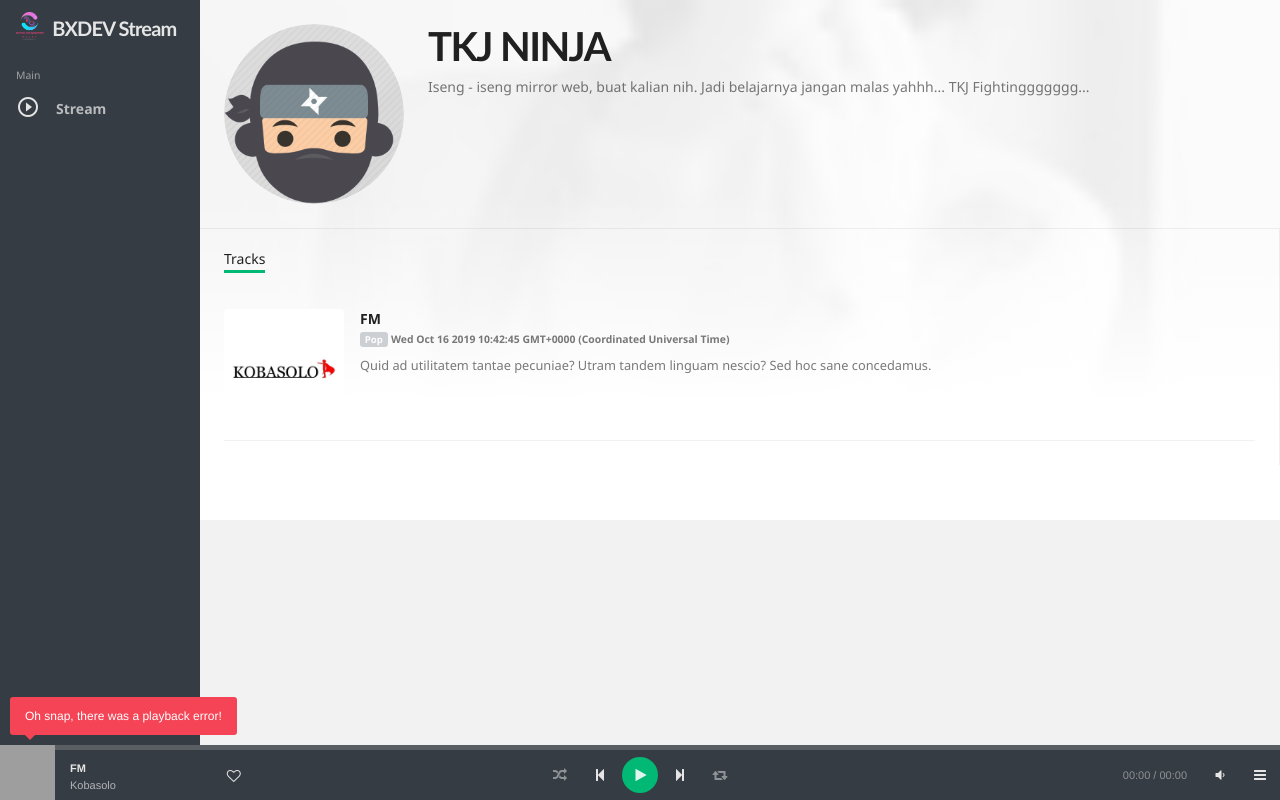
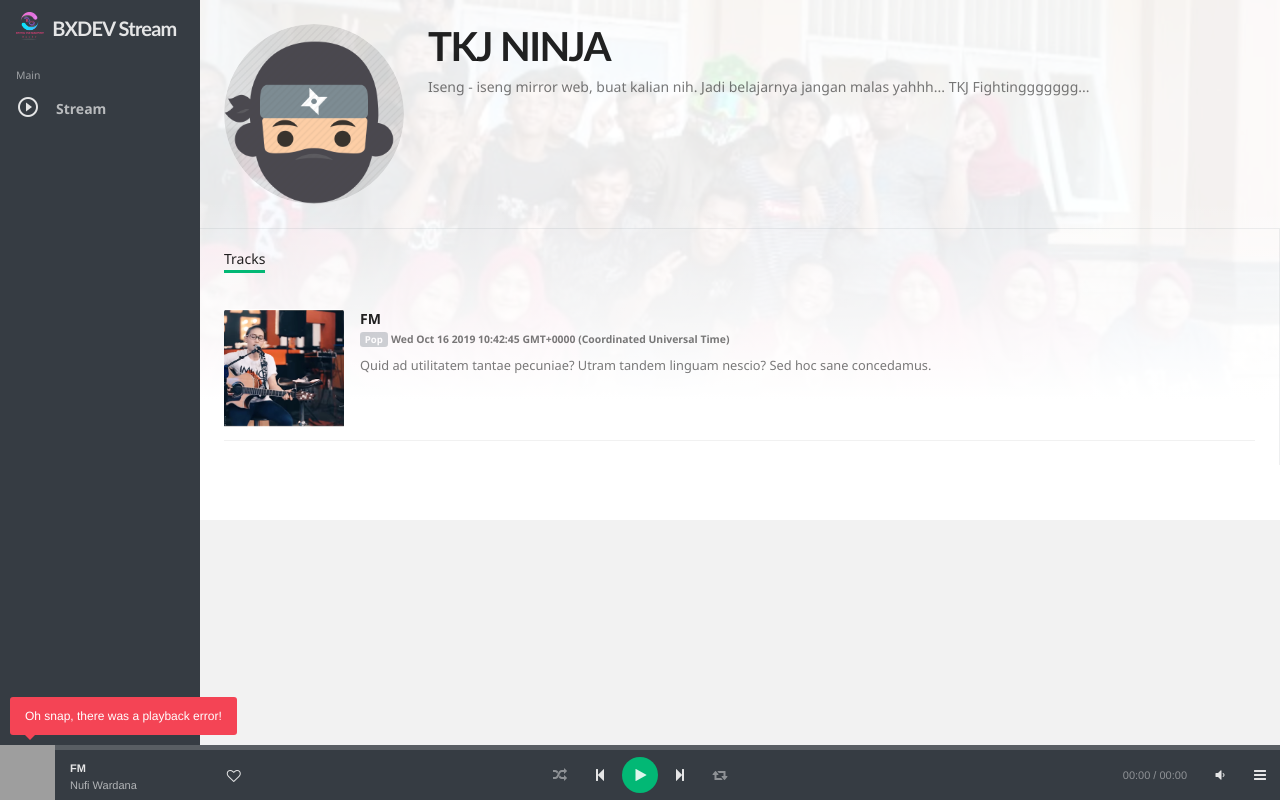
Before and after one commit to basribasren/bxdev-radio-flatfull, a CodeIgniter app: page /bxdev-radio-flatfull/ in a window 1280 px wide. Run offline with CodeIgniter, Linux system fonts and the light colour scheme; some libraries are stand-ins or nearby versions; grey boxes are pictures that could not be loaded.

Commit message:
first commit

```diff
--- a/application/config/config.php
+++ b/application/config/config.php
@@ -23,7 +23,7 @@ defined('BASEPATH') OR exit('No direct script access allowed');
 | a PHP script and you can easily do that on your own.
 |
 */
-// $config['base_url'] = 'localhost/bxdev-radio-flatfull/';
+// $config['base_url'] = 'http://localhost/bxdev-radio-flatfull/';
 $config['base_url'] = 'https://rusuh.herokuapp.com/';
 
 /*
--- a/application/views/component/profile/profile.tracklist.php
+++ b/application/views/component/profile/profile.tracklist.php
@@ -1,9 +1,9 @@
 <div class="tab-pane active" id="track">
 	<div class="row item-list item-list-by m-b">
 		<div class="col-xs-12">
-			<div class="item r" data-id="item-7" data-src="http://e9ddc311.ngrok.io/stream">
+			<div class="item r" data-id="item-7" data-src="https://e9ddc311.ngrok.io/stream">
 				<div class="item-media">
-					<a href="#" class="item-media-content" style="background-image: url('<?php echo base_url(); ?>assets/images/kobasolo.jpg')"></a>
+					<a href="#" class="item-media-content" style="background-image: url('<?php echo base_url(); ?>assets/images/nufi.png')"></a>
 					<div class="item-overlay center"><button class="btn-playpause">Play</button></div>
 				</div>
 				<div class="item-info">
@@ -16,7 +16,7 @@
 						<a href="#">FM</a>
 					</div>
 					<div class="item-author text-sm text-ellipsis hide">
-						<a href="#" class="text-muted">Kobasolo</a>
+						<a href="#" class="text-muted">Nufi Wardana</a>
 					</div>
 					<div class="item-meta text-sm text-muted">
 						<span class="item-meta-category"><a href="#" class="label">Pop</a></span>
```
Also changed, not shown: assets/images/a3.jpg, assets/images/kobasolo.jpg (deleted), assets/images/nufi.png (added), assets/scripts/app.min.js.
